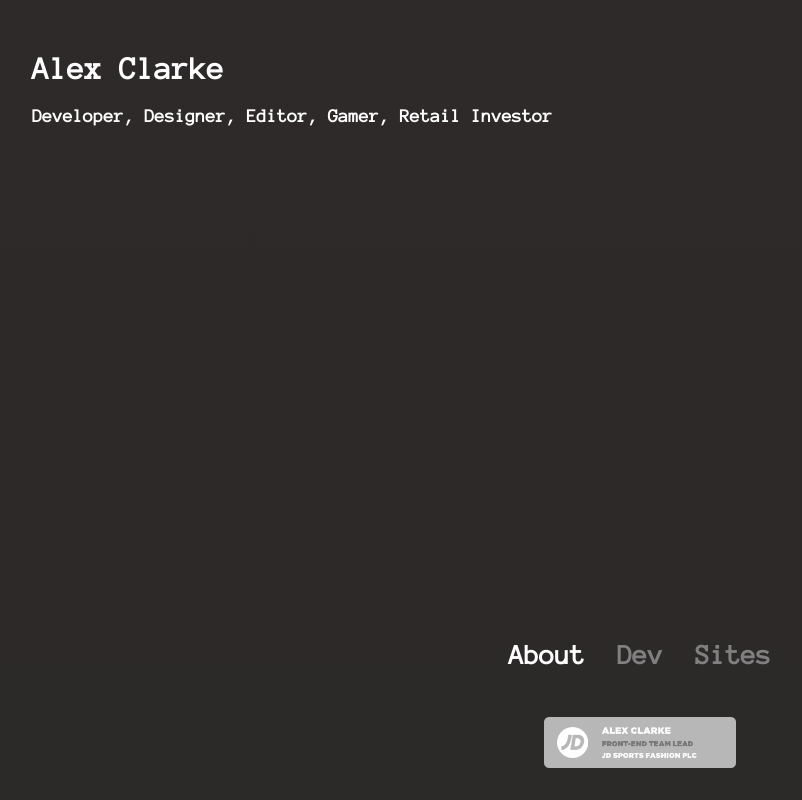
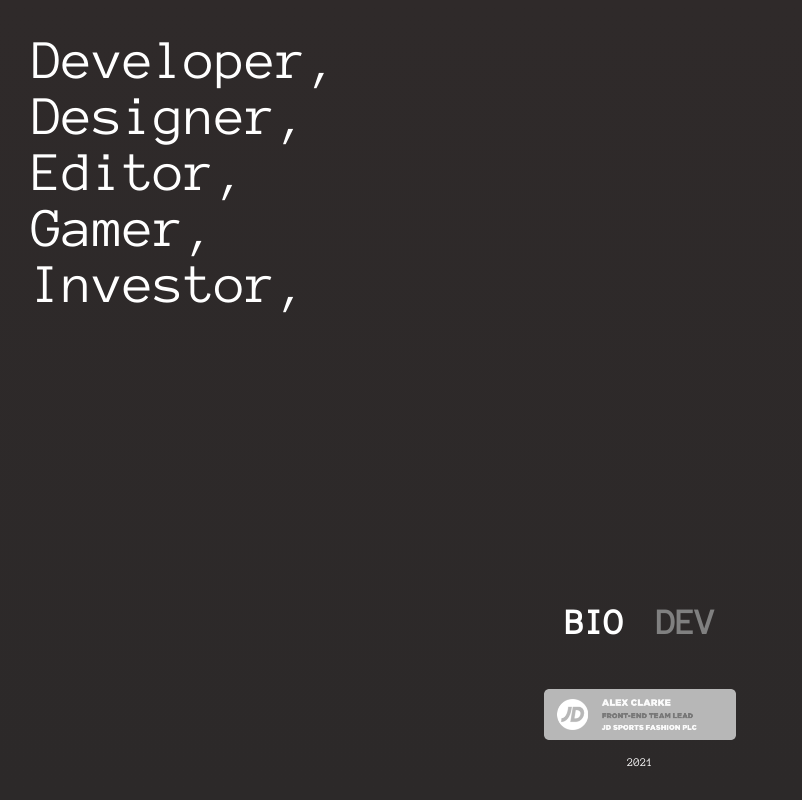
Before and after one commit to aclarke211/portfolio-2021, a Vue app: page / in a window 1280 px wide. Shown: the whole page, without its empty margins (0-802 px from the left). Built offline with nearby package versions, Linux system fonts and the light colour scheme.

Commit message:
feat: :sparkles: update routes and add animations
update content on the bio and dev routes, also add css animations for the router.

```diff
--- a/src/App.vue
+++ b/src/App.vue
@@ -19,6 +19,8 @@ export default {
 </script>
 
 <style lang="scss">
+@import './css/base/mixins.scss';
+
 @import url('https://fonts.googleapis.com/css2?family=Anonymous+Pro:wght@400');
 
 html, body {
@@ -29,6 +31,10 @@ html, body {
   background: linear-gradient(to bottom, #2f2a2a, #2c2929);
 }
 
+.router {
+  animation: grow 10s, fadeIn 1.5s;
+}
+
 #app {
   font-family: 'Anonymous Pro', Avenir, Helvetica, Arial, sans-serif;
   -webkit-font-smoothing: antialiased;
--- a/src/components/FooterNav.vue
+++ b/src/components/FooterNav.vue
@@ -1,11 +1,12 @@
 <template>
   <div :class="className">
     <div id="nav">
-      <router-link to="/">About</router-link>
-      <router-link to="/dev">Dev</router-link>
-      <router-link to="/sites">Sites</router-link>
+      <router-link to="/">BIO</router-link>
+      <router-link to="/dev">DEV</router-link>
+      <!-- <router-link to="/sites">Sites</router-link> -->
     </div>
     <img class="badge" src="../assets/team-lead-sig.png" />
+    <p class="date">2021</p>
   </div>
 </template>
 
@@ -20,6 +21,8 @@ export default {
 </script>
 
 <style lang="scss">
+@import '../css/base/mixins.scss';
+
   .footer-comp {
     position: fixed;
     bottom: 0;
@@ -39,7 +42,7 @@ export default {
       a {
         font-weight: bold;
         color: grey;
-        font-size: 1.75rem;
+        font-size: 2.25rem;
         margin: 1rem;
         text-decoration: none;
 
@@ -52,6 +55,13 @@ export default {
     .badge {
       width: 12rem;
       height: auto;
+      border-radius: .25rem;
+    }
+
+    .date {
+      font-size: .75rem;
+      margin: 1rem 0 0;
+      padding: 0;
     }
   }
 </style>
--- a/src/router/index.js
+++ b/src/router/index.js
@@ -1,6 +1,6 @@
 import Vue from 'vue';
 import VueRouter from 'vue-router';
-import About from '../views/About.vue';
+import Bio from '../views/Bio.vue';
 
 Vue.use(VueRouter);
 
@@ -8,7 +8,7 @@ const routes = [
   {
     path: '/',
     name: 'About',
-    component: About,
+    component: Bio,
   },
   {
     path: '/dev',
--- a/src/views/About.vue
+++ /dev/null
@@ -1,17 +0,0 @@
-<template>
-  <div :class="className">
-    <h1 class="title">Alex Clarke</h1>
-    <h3>Developer, Designer, Editor, Gamer, Retail Investor</h3>
-  </div>
-</template>
-
-<script>
-
-export default {
-  name: 'About',
-
-  data: () => ({
-    className: 'about',
-  }),
-};
-</script>
--- /dev/null
+++ b/src/views/Bio.vue
@@ -0,0 +1,51 @@
+<template>
+  <div :class="className">
+    <ul class="word-list">
+      <li
+      class="word"
+      v-for="(word, wordKey) in words"
+      :key="wordKey"
+      >{{ word }},</li>
+    </ul>
+  </div>
+</template>
+
+<script>
+
+export default {
+  name: 'Bio',
+
+  data: () => ({
+    className: 'bio',
+    words: [
+      'Developer',
+      'Designer',
+      'Editor',
+      'Gamer',
+      'Investor',
+    ],
+  }),
+};
+</script>
+
+<style lang="scss">
+@import '../css/base/mixins.scss';
+
+.bio {
+  .word-list {
+    padding: 0;
+    margin: 0;
+
+    .word {
+      font-size: 3.5rem;
+      text-decoration: none;
+      list-style: none;
+      margin: 0;
+      padding: 0;
+      transition: all .35s;
+      animation: grow 30s;
+    }
+  }
+}
+
+</style>
```
